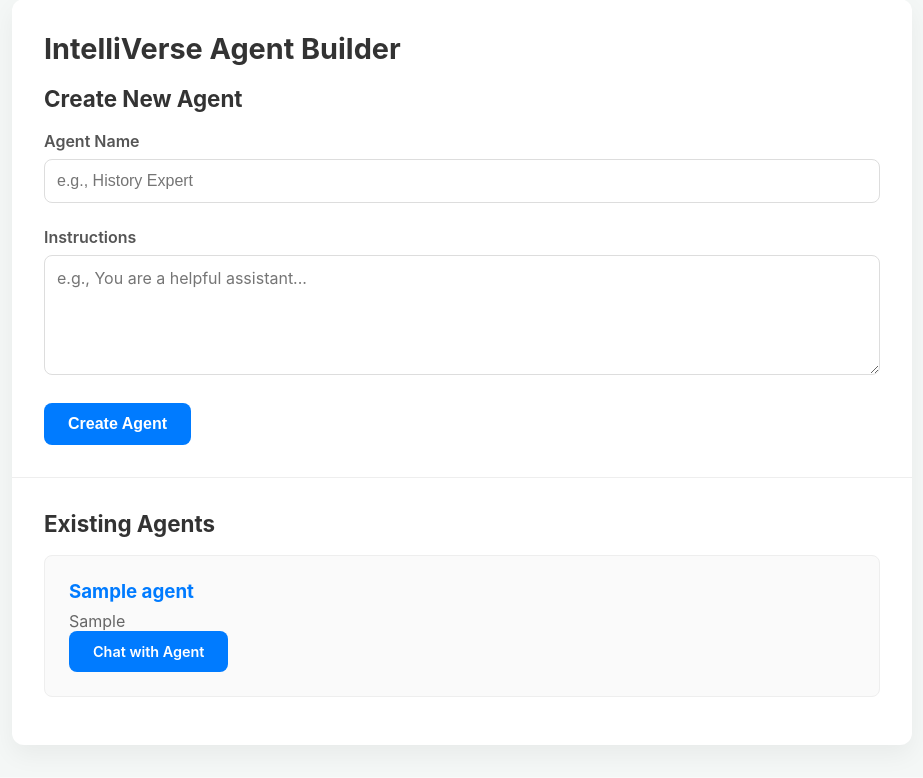
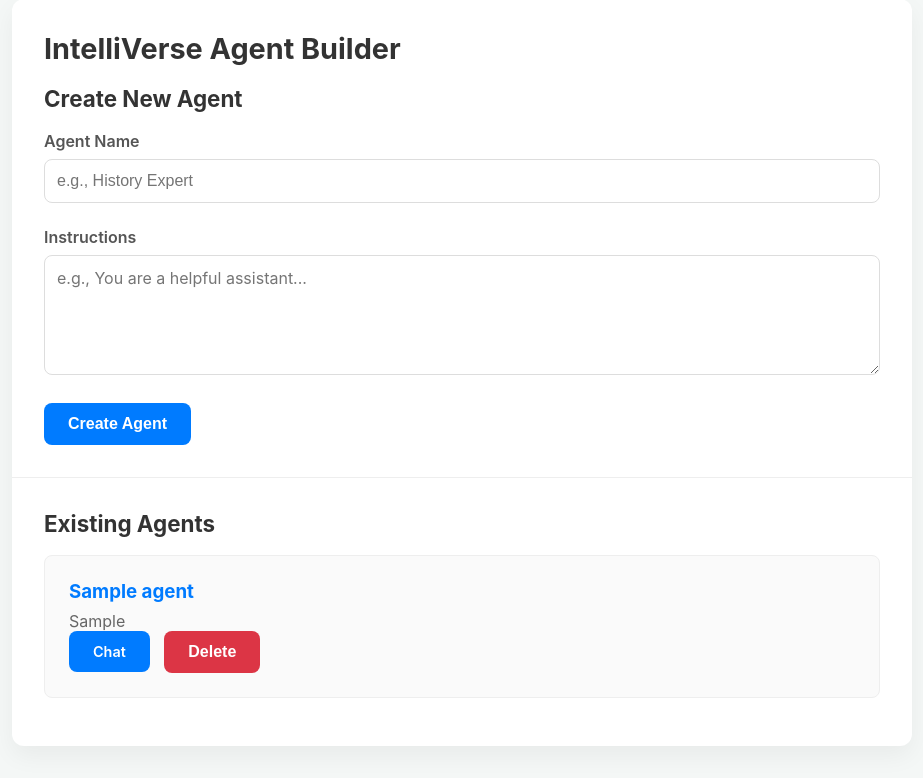
Before and after one commit to gevverson/agent-builder, a Flask app: page / in a window 1280 px wide. Shown: the part 33-811 px from the top of the page, without its empty margins (178-1101 px from the left). Before the commit the page ends 782 px from the top, so only its background shows below. Run offline with Flask 3, Linux system fonts and the light colour scheme; tables that the repository leaves empty hold one stand-in row (values such as "Sample post").

Commit message:
add delete button

```diff
--- a/app/routes.py
+++ b/app/routes.py
@@ -19,6 +19,9 @@ def index():
 
     all_agents = Agent.query.all()
     return render_template("admin.html", agents=all_agents)
+
+
+
 
 # --- SHOW CHAT PAGE ---
 @bp.route('/agent/<int:agent_id>')
@@ -57,3 +60,13 @@ def chat_api(agent_id):
          final_answer = str(ai_response)
 
     return jsonify({"response": final_answer})
+
+
+# --- NEW DELETE ROUTE ---
+@bp.route('/delete/<int:agent_id>', methods=['POST'])
+def delete_agent(agent_id):
+    agent = db.session.get(Agent, agent_id)
+    if agent:
+        db.session.delete(agent)
+        db.session.commit()
+    return redirect(url_for('main.index'))
--- a/app/templates/admin.html
+++ b/app/templates/admin.html
@@ -137,11 +137,16 @@
 
         <ul class="agent-list">
           {% if agents %} {% for agent in agents %}
-       <li class="agent-item">
-    <h3>{{ agent.name }}</h3>
-    <p>{{ agent.instructions }}</p>
-    <a href="/agent/{{ agent.id }}" class="btn" style="display:inline-block; text-decoration:none; font-size:0.9rem;">Chat with Agent</a>
-</li>
+      <li class="agent-item">
+                        <h3>{{ agent.name }}</h3>
+                        <p>{{ agent.instructions }}</p>
+
+                        <a href="/agent/{{ agent.id }}" class="btn" style="display:inline-block; text-decoration:none; font-size:0.9rem;">Chat</a>
+
+                        <form action="/delete/{{ agent.id }}" method="POST" style="display:inline; margin-left: 10px;">
+                            <button type="submit" class="btn" style="background-color: #dc3545; cursor: pointer;">Delete</button>
+                        </form>
+                    </li>
           {% endfor %} {% else %}
           <li class="no-agents">No agents created yet.</li>
           {% endif %}
```
